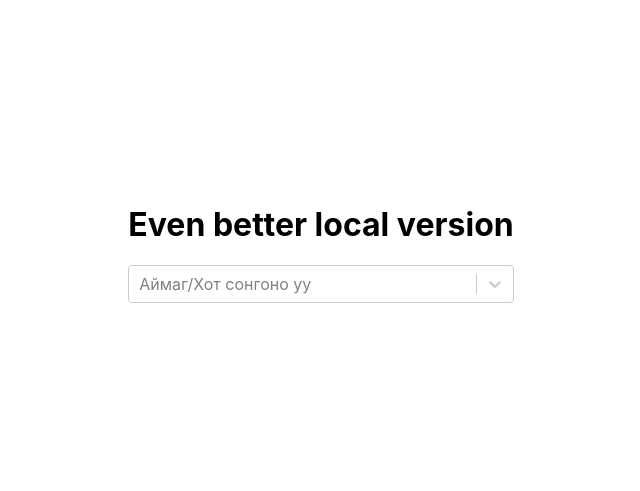
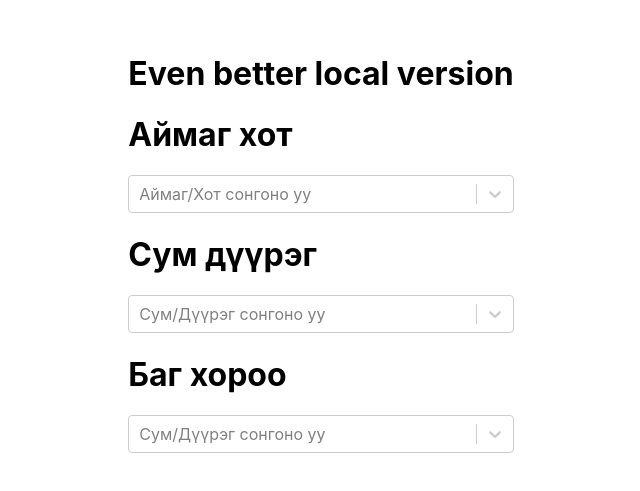
Before and after one commit to Miigaarino/dropdown, a Next.js app: page / in a window 1280 px wide. Shown: the part 157-648 px from the top of the page, without its empty margins (319-959 px from the left). Built offline with nearby package versions, Linux system fonts and the light colour scheme.

Commit message:
useReducer Done.

```diff
--- a/pages/index.js
+++ b/pages/index.js
@@ -4,54 +4,114 @@ import Select from 'react-select'
 import data from '../data/data'
 // const db = require('../data/sumDuuregS.json')
 
-const SET_SUM_DUUREG_LIST = 'setSumDuuregList'
-const SET_BAG_KHOROO_LIST = 'setBagKhorooList'
 const SET_AIMAG_KHOT = 'setAimagKhot'
 const SET_SUM_DUUREG = 'setSumDuureg'
 const SET_BAG_KHOROO = 'setBagKhoroo'
 
-const initialState = {
-  sumDuuregList: [],
-  bagKhorooList: [],
-  aimagKhot: '',
-  sumDuureg: '',
-  bagKhoroo: '',
-}
-
-function reducer(state, action) {
+const reducer = (state, action) => {
   switch (action.type) {
-    case SET_SUM_DUUREG_LIST:
-      return {}
-    case SET_BAG_KHOROO_LIST:
-      return {}
     case SET_AIMAG_KHOT:
-      return { aimagKhot: state.aimagKhot }
+      return {
+        // ...state,
+        aimagKhot: action.index,
+        sumDuureg: null,
+        bagKhoroo: null,
+      }
     case SET_SUM_DUUREG:
-      return { sumDuureg: state.sumDuureg }
+      return { ...state, sumDuureg: action.index, bagKhoroo: null }
     case SET_BAG_KHOROO:
-      return { bagKhoroo: state.bagKhoroo }
+      return { ...state, bagKhoroo: action.index }
     default:
-      return initialState
+      return state
   }
 }
 
 export default function Home() {
-  const [state, dispatch] = useReducer(reducer, initialState)
+  const [state, dispatch] = useReducer(reducer, {
+    aimagKhot: null,
+    sumDuureg: null,
+    bagKhoroo: null,
+  })
+
+  const handleAimagKhotChange = (index) => {
+    dispatch({ type: SET_AIMAG_KHOT, index })
+  }
+  const handleSumDuuregChange = (index) => {
+    dispatch({ type: SET_SUM_DUUREG, index })
+  }
+  const handleBagKhorooChange = (index) => {
+    dispatch({ type: SET_BAG_KHOROO, index })
+  }
 
   return (
     <div className={styles.container}>
       <main>
         <h1>Even better local version</h1>
 
+        <h1>Аймаг хот</h1>
         <Select
-          instanceId='1'
-          options={data}
-          value={state.aimagKhot}
+          instanceId='khotAimag'
+          options={data.map((i, index) => ({ ...i, index }))}
+          value={
+            state.aimagKhot != null
+              ? data.map((i, index) => ({ ...i, index }))[state.aimagKhot]
+              : []
+          }
           isSearchable
           placeholder='Аймаг/Хот сонгоно уу'
-          // onChange={(e) => {
-          //   dispatch({ type: SET_SUM_DUUREG_LIST })
-          // }}
+          onChange={(e) => handleAimagKhotChange(e.index)}
+          // getOptionValue={(i) => i.index}
+          // getOptionLabel={(i) => i.label}
+        />
+        <h1>Сум дүүрэг</h1>
+        <Select
+          instanceId='sum'
+          options={
+            state.aimagKhot != null
+              ? data[state.aimagKhot].sumDuurguud.map((i, index) => ({
+                  ...i,
+                  index,
+                }))
+              : []
+          }
+          value={
+            state.sumDuureg != null
+              ? data[state.aimagKhot].sumDuurguud.map((i, index) => ({
+                  ...i,
+                  index,
+                }))[state.sumDuureg]
+              : []
+          }
+          isSearchable
+          placeholder='Сум/Дүүрэг сонгоно уу'
+          onChange={(e) => handleSumDuuregChange(e.index)}
+          // getOptionValue={(i) => i.index}
+        />
+        <h1>Баг хороо</h1>
+        <Select
+          instanceId='3'
+          options={
+            state.sumDuureg != null
+              ? data[state.aimagKhot].sumDuurguud[
+                  state.sumDuureg
+                ].bagKhorood.map((i, index) => ({ ...i, index }))
+              : []
+          }
+          value={
+            state.bagKhoroo != null
+              ? data[state.aimagKhot].sumDuurguud[
+                  state.sumDuureg
+                ].bagKhorood.map((i, index) => ({ ...i, index }))[
+                  state.bagKhoroo
+                ]
+              : []
+          }
+          isSearchable
+          placeholder='Сум/Дүүрэг сонгоно уу'
+          onChange={(e) => {
+            handleBagKhorooChange(e.index)
+          }}
+          // getOptionValue={(i) => i.index}
         />
       </main>
     </div>
```
